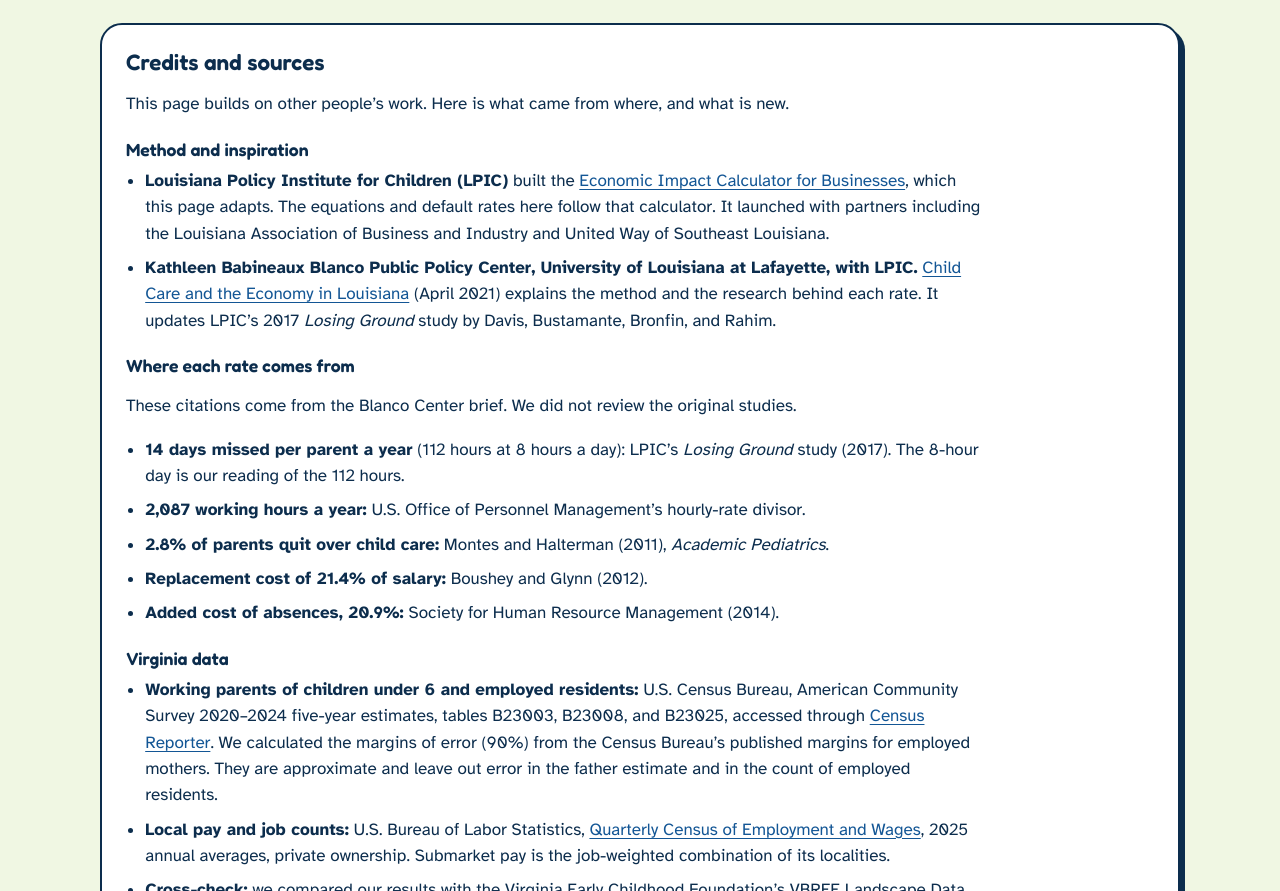
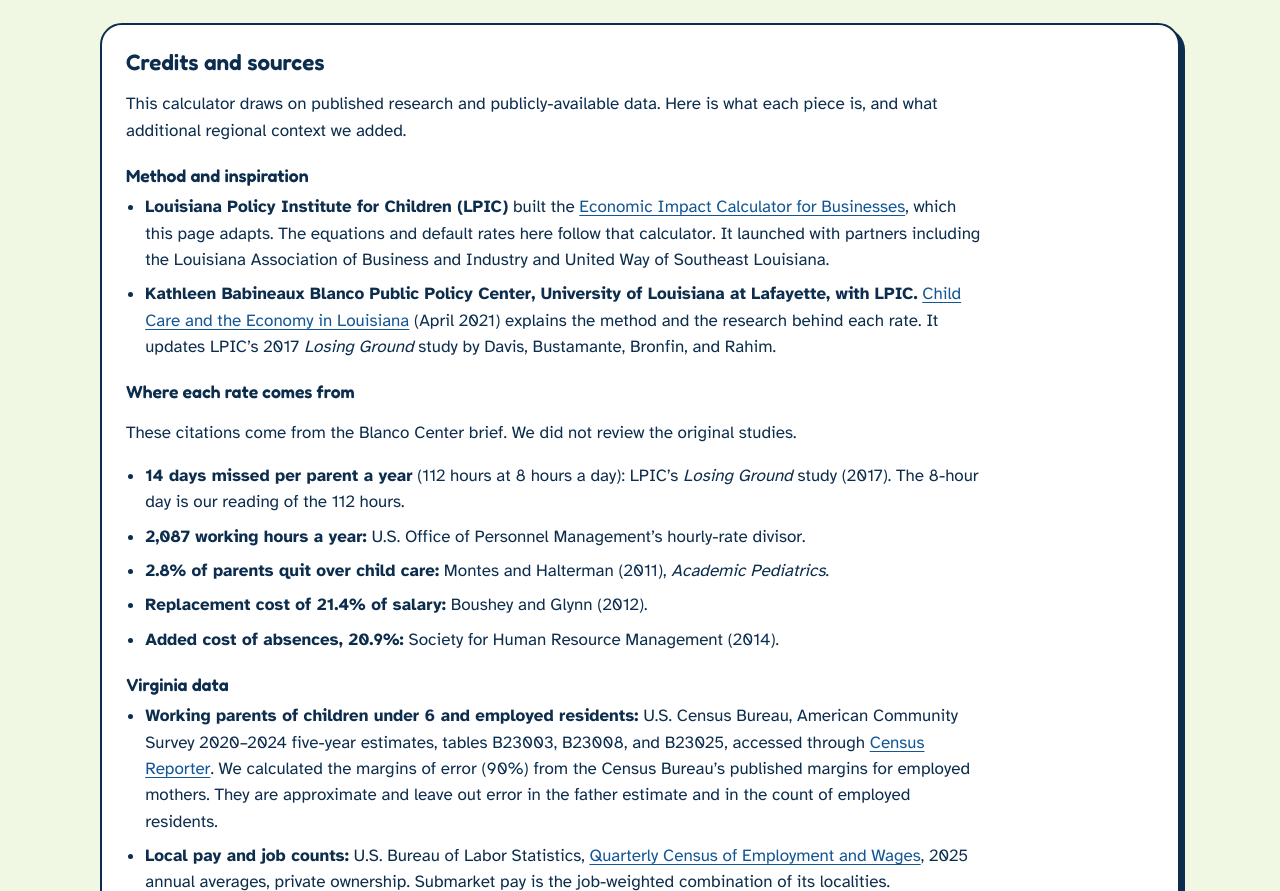
Before and after one commit to Foundation-First/BusinessCostCalculator, a plain HTML site: page index.html in a window 1280 px wide. Shown: the part 1719-2610 px from the top of the page. Drawn offline with Linux system fonts and the light colour scheme.

Commit message:
Update index.html

```diff
--- a/index.html
+++ b/index.html
@@ -321,7 +321,7 @@ a { color: var(--focus); text-underline-offset: 3px; }
 
   <section class="card credits" id="credits" aria-labelledby="h-credits">
     <h2 id="h-credits">Credits and sources</h2>
-    <p>This page builds on other people’s work. Here is what came from where, and what is new.</p>
+    <p>This calculator draws on published research and publicly-available data. Here is what each piece is, and what additional regional context we added.</p>
 
     <h3>Method and inspiration</h3>
     <ul>
```
